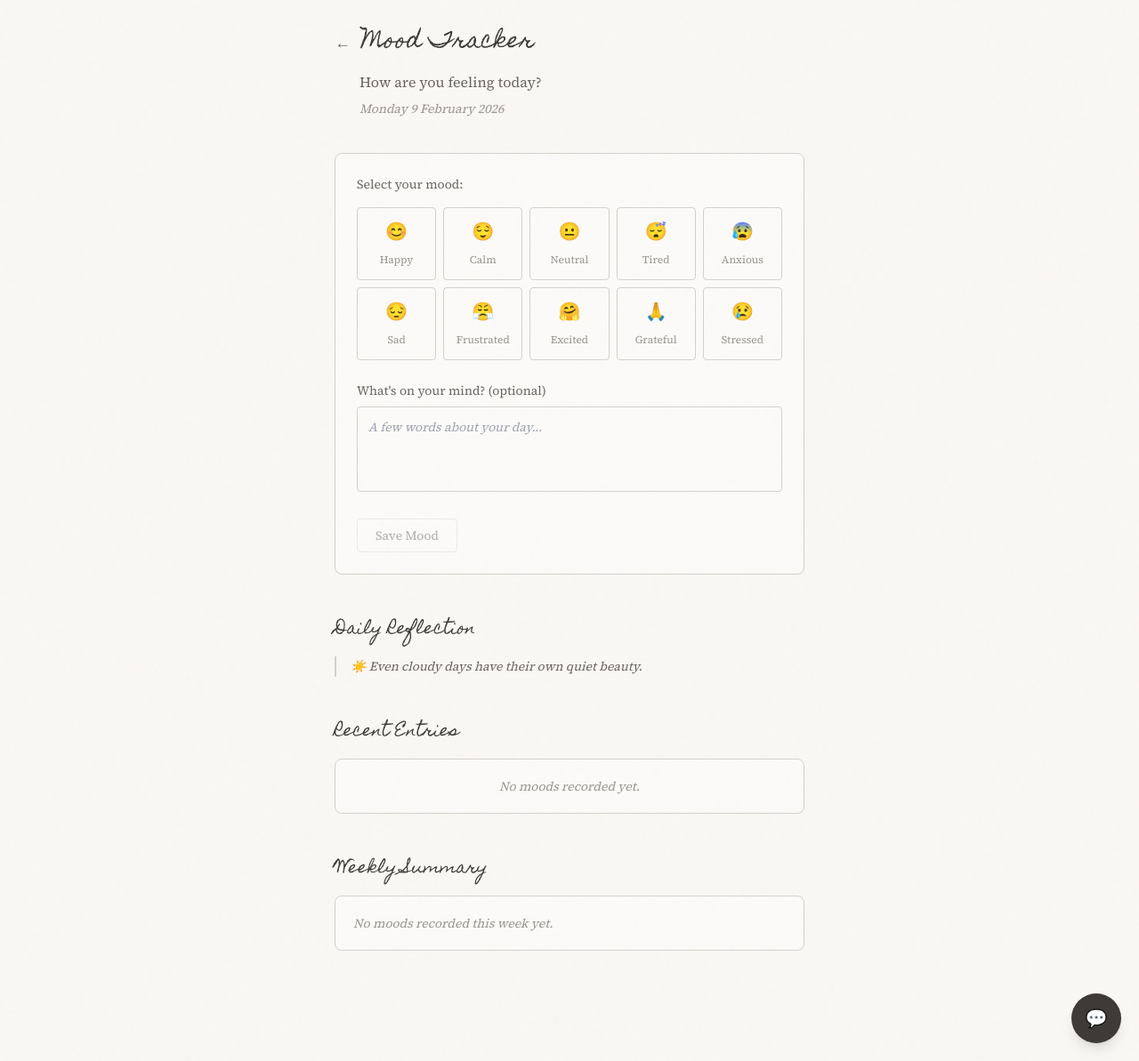
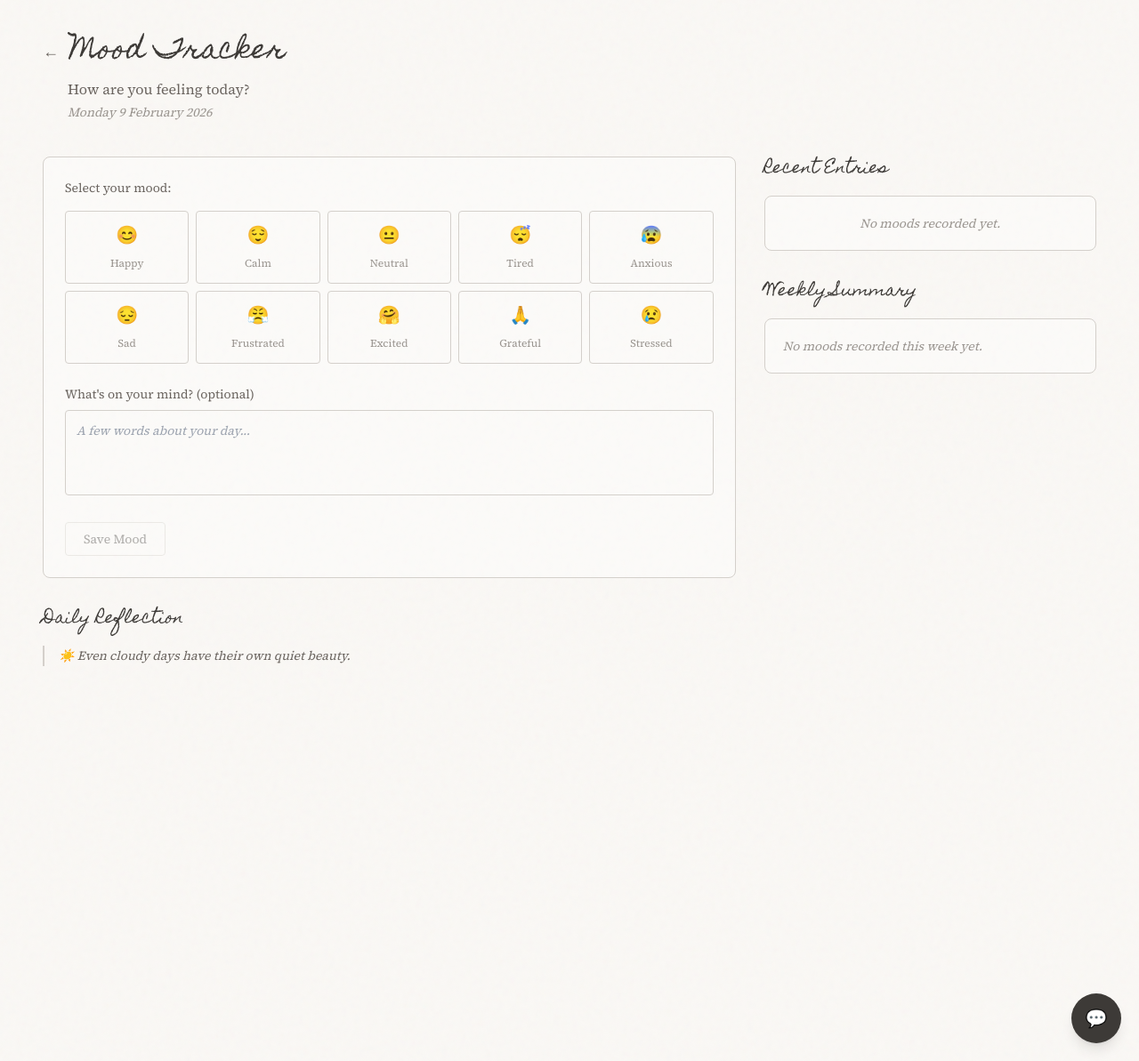
Before and after one commit to Swaliyaa/Mirror, a Flask app: page /mood in a window 1280 px wide. Shown: the whole page at 89% size. Run offline with Flask 3, Linux system fonts and the light colour scheme; the visitor is signed in with stand-in values (Sample User, id 1); data that the repository does not hold is empty; some libraries are stand-ins or nearby versions.

Commit message:
Update mood.html

```diff
--- a/templates/mood.html
+++ b/templates/mood.html
@@ -9,7 +9,7 @@
   <script src="/_sdk/element_sdk.js"></script>
   <link rel="preconnect" href="https://fonts.googleapis.com">
   <link rel="preconnect" href="https://fonts.gstatic.com" crossorigin>
-  <link href="https://fonts.googleapis.com/css2?family=Homemade+Apple&amp;family=Source+Serif+4:opsz,wght@8..60,300;8..60,400&amp;display=swap" rel="stylesheet">
+  <link href="https://fonts.googleapis.com/css2?family=Homemade+Apple&family=Source+Serif+4:opsz,wght@8..60,300;8..60,400&display=swap" rel="stylesheet">
   <style>
     body {
       box-sizing: border-box;
@@ -106,6 +106,7 @@
   </style>
   <style>@view-transition { navigation: auto; }</style>
 </head>
+
 <!-- Mood Chatbot -->
 <div id="mood-chatbot" class="fixed bottom-5 right-5 z-50">
   <button id="chat-toggle" class="w-14 h-14 rounded-full bg-[#3d3a37] text-white text-xl shadow-lg">
@@ -126,53 +127,95 @@
   </div>
 </div>
 
+<body class="h-full paper-bg font-body">
+  <div id="app-wrapper" class="min-h-screen w-full overflow-auto">
+    <div class="w-full px-4 sm:px-6 lg:px-12 py-6 lg:py-10">
+      <!-- Header -->
+      <header class="mb-8 lg:mb-10">
+        <div class="flex items-center gap-3 mb-3">
+          <button id="back-btn"
+                  class="ink-light hover:ink-text transition-colors text-lg"
+                  aria-label="Go back"
+                  onclick="window.location.href='/dashboard';">←</button>
+          <h1 id="page-title" class="font-journal text-2xl sm:text-3xl ink-text">Mood Tracker</h1>
+        </div>
+        <p id="page-subtitle" class="ink-light text-sm sm:text-base ml-7 mb-1">How are you feeling today?</p>
+        <p id="date-display" class="ink-faint text-xs sm:text-sm ml-7 italic"></p>
+      </header>
 
- <body class="h-full paper-bg font-body">
-  <div id="app-wrapper" class="h-full w-full overflow-auto">
-   <div class="max-w-xl mx-auto px-6 py-8"><!-- Header -->
-    <header class="mb-10">
-     <div class="flex items-center gap-3 mb-4"><button id="back-btn" class="ink-light hover:ink-text transition-colors text-lg" aria-label="Go back" onclick="window.location.href='/dashboard';">←</button>
-      <h1 id="page-title" class="font-journal text-2xl ink-text">Mood Tracker</h1>
-     </div>
-     <p id="page-subtitle" class="ink-light text-base ml-7 mb-2">How are you feeling today?</p>
-     <p id="date-display" class="ink-faint text-sm ml-7 italic"></p>
-    </header><!-- Today's Mood Section -->
-    <section class="mb-12">
-     <div class="border border-ink rounded-lg p-6 bg-white/30"><!-- Mood Selection -->
+      <!-- Main layout: stack on mobile, two columns on large -->
+      <div class="grid grid-cols-1 lg:grid-cols-3 gap-6 lg:gap-8">
+        <!-- Left: today's mood + reflection -->
+        <div class="lg:col-span-2 space-y-8">
+          <!-- Today's Mood Section -->
+          <section class="mb-0">
+            <div class="border border-ink rounded-lg p-4 sm:p-6 bg-white/30">
+              <!-- Mood Selection -->
               <div class="mb-6">
                 <p class="ink-light text-sm mb-4">Select your mood:</p>
-       <div id="mood-grid" class="grid grid-cols-5 gap-2"><!-- Mood buttons will be generated here -->
+                <div id="mood-grid" class="grid grid-cols-5 sm:grid-cols-5 gap-2">
+                  <!-- Mood buttons will be generated here -->
                 </div>
-      </div><!-- Selected Mood Display -->
+              </div>
+              <!-- Selected Mood Display -->
               <div id="selected-mood-display" class="mb-6 hidden">
                 <p class="ink-light text-sm italic"></p>
-      </div><!-- Reflection Input -->
-      <div class="mb-6"><label for="reflection-input" id="reflection-label" class="block ink-light text-sm mb-2">What's on your mind? (optional)</label> <textarea id="reflection-input" class="w-full h-24 p-3 border border-ink rounded bg-transparent ink-text text-sm resize-none focus:outline-none focus:border-[#3d3a37]" placeholder="A few words about your day..."></textarea>
-      </div><!-- Save Button -->
-      <div class="flex items-center gap-4"><button id="save-btn" class="save-btn px-5 py-2 border border-ink rounded ink-text text-sm" disabled> Save Today's Mood </button> <span id="success-message" class="ink-light text-sm italic hidden"></span>
+              </div>
+              <!-- Reflection Input -->
+              <div class="mb-6">
+                <label for="reflection-input" id="reflection-label" class="block ink-light text-sm mb-2">
+                  What's on your mind? (optional)
+                </label>
+                <textarea
+                  id="reflection-input"
+                  class="w-full h-24 p-3 border border-ink rounded bg-transparent ink-text text-sm resize-none focus:outline-none focus:border-[#3d3a3
+7]"
+                  placeholder="A few words about your day..."></textarea>
+              </div>
+              <!-- Save Button -->
+              <div class="flex flex-wrap items-center gap-3">
+                <button id="save-btn" class="save-btn px-5 py-2 border border-ink rounded ink-text text-sm" disabled>
+                  Save Today's Mood
+                </button>
+                <span id="success-message" class="ink-light text-sm italic hidden"></span>
               </div>
             </div>
-    </section><!-- Daily Reflection Section -->
-    <section class="mb-12">
-     <h2 class="font-journal text-lg ink-text mb-4">Daily Reflection</h2>
-     <div class="border-l-2 border-ink pl-4">
+          </section>
+
+          <!-- Daily Reflection Section -->
+          <section class="mb-0">
+            <h2 class="font-journal text-lg ink-text mb-3 sm:mb-4">Daily Reflection</h2>
+            <div class="border-l-2 border-ink pl-3 sm:pl-4">
               <p id="daily-reflection" class="ink-light text-sm italic leading-relaxed"></p>
             </div>
-    </section><!-- Recent Entries Section -->
-    <section class="mb-12">
-     <div class="flex items-baseline justify-between mb-4">
-      <h2 class="font-journal text-lg ink-text">Recent Entries</h2><span id="entry-count" class="ink-faint text-xs"></span>
+          </section>
         </div>
-     <div id="entries-container" class="border border-ink rounded-lg bg-white/30 max-h-80 overflow-y-auto"><!-- Entries will be rendered here -->
+
+        <!-- Right: entries + weekly summary -->
+        <div class="space-y-8">
+          <!-- Recent Entries Section -->
+          <section class="mb-0">
+            <div class="flex items-baseline justify-between mb-3 sm:mb-4">
+              <h2 class="font-journal text-lg ink-text">Recent Entries</h2>
+              <span id="entry-count" class="ink-faint text-xs"></span>
             </div>
-    </section><!-- Weekly Summary Section -->
-    <section class="mb-8">
-     <h2 class="font-journal text-lg ink-text mb-4">Weekly Summary</h2>
-     <div id="weekly-summary" class="border border-ink rounded-lg p-5 bg-white/30"><!-- Summary will be rendered here -->
+            <div id="entries-container" class="border border-ink rounded-lg bg-white/30 max-h-80 overflow-y-auto">
+              <!-- Entries will be rendered here -->
+            </div>
+          </section>
+
+          <!-- Weekly Summary Section -->
+          <section class="mb-0">
+            <h2 class="font-journal text-lg ink-text mb-3 sm:mb-4">Weekly Summary</h2>
+            <div id="weekly-summary" class="border border-ink rounded-lg p-4 sm:p-5 bg-white/30">
+              <!-- Summary will be rendered here -->
             </div>
           </section>
         </div>
       </div>
+    </div>
+  </div>
+
   <script>
     // Configuration
     const defaultConfig = {
@@ -286,7 +329,6 @@ const genericResponses = [
       "Be gentle with yourself today."
     ];
 
-
     // Helper functions
     function getTodayDateString() {
       const now = new Date();
@@ -395,7 +437,6 @@ const genericResponses = [
       }
     }
 
-
     // Show success/error message
     function showMessage(text) {
       const msgEl = document.getElementById('success-message');
@@ -450,7 +491,6 @@ const genericResponses = [
 
       // Filter entries from this week
       const weekEntries = entries.filter(e => e.timestamp >= weekStart.getTime());
-
 
       if (weekEntries.length === 0) {
         container.innerHTML = `
@@ -511,12 +551,7 @@ const genericResponses = [
     // Handle data changes
     function onDataChanged(data) {
       allEntries = data || [];
-
-      // Check for today's entry
       document.getElementById('save-btn').textContent = 'Save Mood';
-
-
-      // Render entries and summary
       renderEntries(allEntries);
       renderWeeklySummary(allEntries);
     }
@@ -525,22 +560,18 @@ const genericResponses = [
     async function onConfigChange(cfg) {
       config = { ...defaultConfig, ...cfg };
 
-      // Update text content
       document.getElementById('page-title').textContent = config.page_title || defaultConfig.page_title;
       document.getElementById('page-subtitle').textContent = config.page_subtitle || defaultConfig.page_subtitle;
       document.getElementById('reflection-label').textContent = config.reflection_label || defaultConfig.reflection_label;
 
-      // Apply colors
       document.documentElement.style.setProperty('--bg-color', config.background_color || defaultConfig.background_color);
       document.documentElement.style.setProperty('--text-color', config.text_color || defaultConfig.text_color);
 
-      // Apply font
       const fontFamily = config.font_family || defaultConfig.font_family;
       document.querySelectorAll('.font-body').forEach(el => {
         el.style.fontFamily = `${fontFamily}, Georgia, serif`;
       });
 
-      // Apply font size
       const baseSize = config.font_size || defaultConfig.font_size;
       document.body.style.fontSize = `${baseSize}px`;
     }
@@ -593,19 +624,11 @@ const genericResponses = [
 
     // Initialize
     async function init() {
-      // Set today's date
       document.getElementById('date-display').textContent = formatDisplayDate(new Date());
-
-      // Set daily reflection
       document.getElementById('daily-reflection').textContent = getRandomReflection();
-
-      // Initialize mood grid
       initMoodGrid();
-
-      // Add save button listener
       document.getElementById('save-btn').addEventListener('click', saveMood);
 
-      // Initialize Element SDK
       if (window.elementSdk) {
         window.elementSdk.init({
           defaultConfig,
@@ -615,7 +638,6 @@ const genericResponses = [
         });
       }
 
-      // Initialize Data SDK
       if (window.dataSdk) {
         const result = await window.dataSdk.init({
           onDataChanged
@@ -641,7 +663,6 @@ chatToggle.addEventListener('click', () => {
       }
     });
 
-
     function addChatMessage(text, from = 'bot') {
       const div = document.createElement('div');
       div.className = from === 'bot'
@@ -658,7 +679,6 @@ function triggerMoodResponse(entry) {
 
       let responses = moodResponses[moodName] || genericResponses;
 
-  // Optional reflection-based soft tuning
       if (reflection) {
         if (reflection.includes('tired') || reflection.includes('exhaust')) {
           responses = moodResponses.Tired || responses;
@@ -673,15 +693,12 @@ function triggerMoodResponse(entry) {
 
       const reply = responses[Math.floor(Math.random() * responses.length)];
 
-  // Open chatbot automatically
       chatWindow.classList.remove('hidden');
 
-  // Bot speaks (immediate response)
       setTimeout(() => {
         addChatMessage(reply, 'bot');
       }, 500);
 
-  // 🔥 NEW: pattern-based follow-up (last 2–3 moods)
       const pattern = analyzeLastThreeMoods();
 
       if (pattern && patternResponses[pattern]) {
@@ -692,10 +709,9 @@ function triggerMoodResponse(entry) {
 
         setTimeout(() => {
           addChatMessage(patternReply, 'bot');
-    }, 1600); // delayed so it feels thoughtful, not robotic
+        }, 1600);
       }
     }
-
 
     function analyzeLastThreeMoods() {
       if (!allEntries || allEntries.length < 2) return null;
@@ -767,7 +783,6 @@ const smallTalk = {
       ]
     };
 
-
     chatInput.addEventListener('keydown', (e) => {
       if (e.key === 'Enter' && chatInput.value.trim()) {
         const userText = chatInput.value.trim();
@@ -780,11 +795,9 @@ const lower = userText.toLowerCase();
 
         if (lower.includes('hi') || lower.includes('hello') || lower.includes('hey')) {
           reply = smallTalk.hello[Math.floor(Math.random() * smallTalk.hello.length)];
-}
-else if (lower.includes('thank')) {
+        } else if (lower.includes('thank')) {
           reply = smallTalk.thanks[Math.floor(Math.random() * smallTalk.thanks.length)];
         }
-
 
         if (!reply) {
           if (mood && moodResponses[mood]) {
@@ -795,12 +808,42 @@ else if (lower.includes('thank')) {
           }
         }
 
-
         setTimeout(() => addChatMessage(reply), 600);
       }
     });
+  </script>
 
+  <script>
+    (function(){
+      function c(){
+        var b=a.contentDocument||a.contentWindow.document;
+        if(b){
+          var d=b.createElement('script');
+          d.innerHTML="window.__CF$cv$params={r:'9c8991761655b2b3',t:'MTc3MDIwMTgxOS4wMDAwMDA='};var a=document.createElement('script');a.nonce='';a.src='/cdn-cgi/challenge-platform/scripts/jsd/main.js';document.getElementsByTagName('head')[0].appendChild(a);";
+          b.getElementsByTagName('head')[0].appendChild(d)
+        }
+      }
+      if(document.body){
+        var a=document.createElement('iframe');
+        a.height=1;
+        a.width=1;
+        a.style.position='absolute';
+        a.style.top=0;
+        a.style.left=0;
+        a.style.border='none';
+        a.style.visibility='hidden';
+        document.body.appendChild(a);
+        if('loading'!==document.readyState)c();
+        else if(window.addEventListener)document.addEventListener('DOMContentLoaded',c);
+        else{
+          var e=document.onreadystatechange||function(){};
+          document.onreadystatechange=function(b){
+            e(b);
+            'loading'!==document.readyState&&(document.onreadystatechange=e,c())
+          }
+        }
+      }
+    })();
   </script>
- <script>(function(){function c(){var b=a.contentDocument||a.contentWindow.document;if(b){var d=b.createElement('script');d.innerHTML="window.__CF$cv$params={r:'9c8991761655b2b3',t:'MTc3MDIwMTgxOS4wMDAwMDA='};var a=document.createElement('script');a.nonce='';a.src='/cdn-cgi/challenge-platform/scripts/jsd/main.js';document.getElementsByTagName('head')[0].appendChild(a);";b.getElementsByTagName('head')[0].appendChild(d)}}if(document.body){var a=document.createElement('iframe');a.height=1;a.width=1;a.style.position='absolute';a.style.top=0;a.style.left=0;a.style.border='none';a.style.visibility='hidden';document.body.appendChild(a);if('loading'!==document.readyState)c();else if(window.addEventListener)document.addEventListener('DOMContentLoaded',c);else{var e=document.onreadystatechange||function(){};document.onreadystatechange=function(b){e(b);'loading'!==document.readyState&&(document.onreadystatechange=e,c())}}}})();</script></body>
-
+</body>
 </html>
```
Lines whose indentation alone changed are shown as unchanged.
